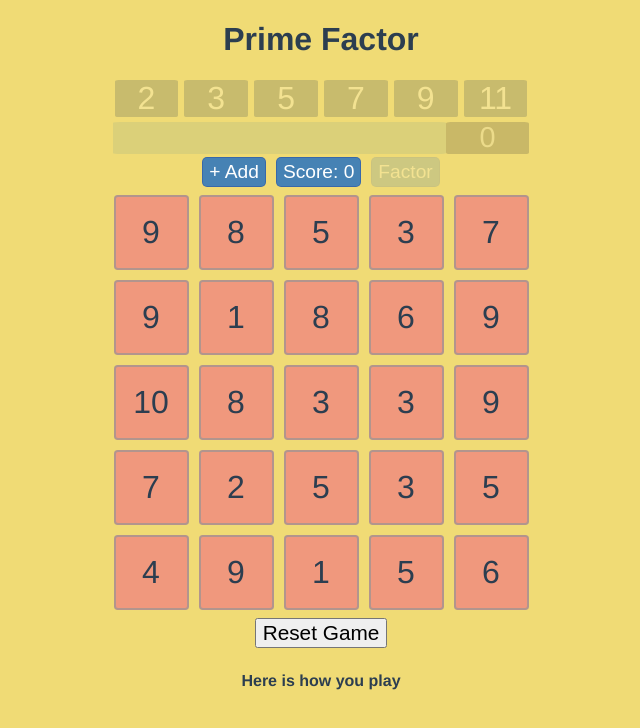
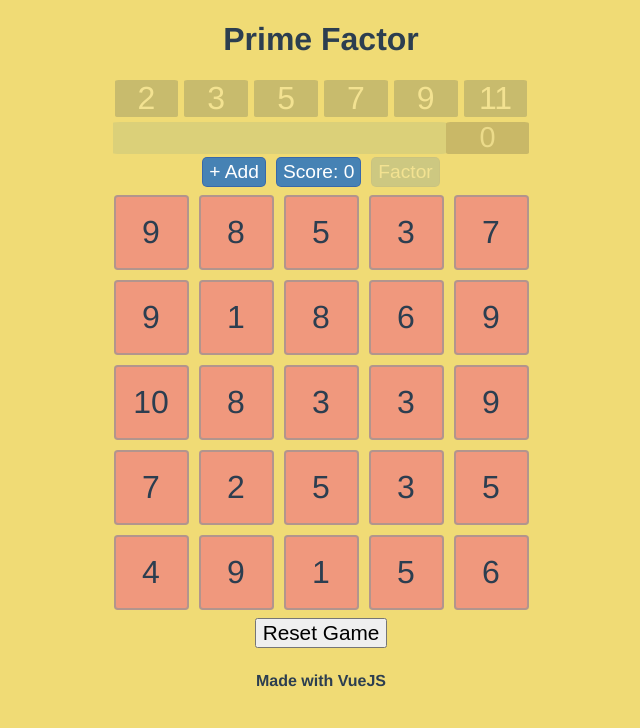
Before and after one commit to abasao/prime-factor, a Vue app: page / in a window 1280 px wide. Shown: the top 728 px of the page, without its empty margins (319-959 px from the left). Built offline with nearby package versions, Linux system fonts and the light colour scheme.

Commit message:
retrying to save for heroku deployment

```diff
--- a/src/components/App.vue
+++ b/src/components/App.vue
@@ -5,10 +5,14 @@
     </div>
     <board class="grid"/>
     <div class='grid display-lg'>
-      <h4>Here is how you play</h4>
+      <!-- <h4>Here is how you play</h4> -->
+      <h4>
+        Made with VueJS
+      </h4>
     </div>
     <div class='display-sm'>
-        <h4>Here is how you play mobile</h4>
+        <!-- <h4>Here is how you play mobile</h4> -->
+        <h4>Made with VueJS</h4>
     </div>
   </div>
 </template>
```
Also changed, not shown: 10 other files (tests, documents, lock files or other folders).
